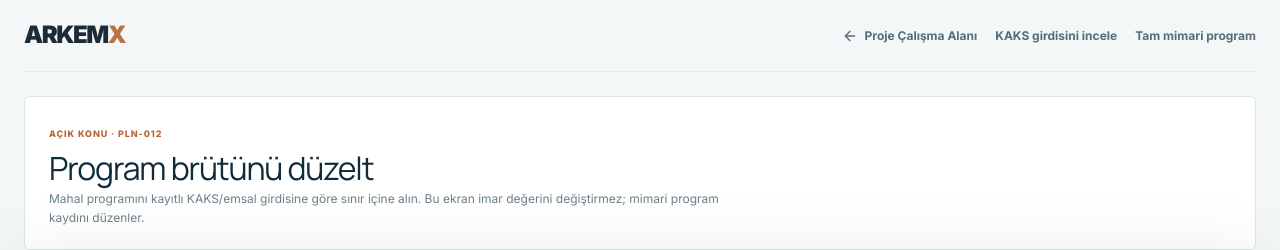
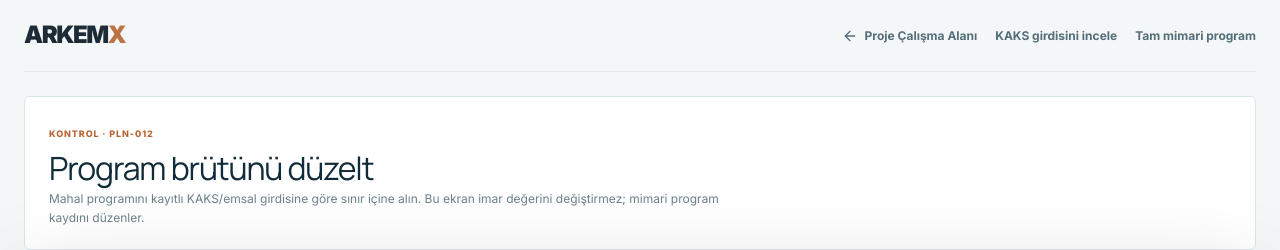
Before and after one commit to BuseIbsiroglu0637/arkemx-core-v1, a Next.js app: page /mimari-program-studyosu/kaks-duzeltme in a window 1280 px wide. Shown: the top 250 px of the page. Built offline with nearby package versions, Linux system fonts and the light colour scheme.

Commit message:
ui: label resolved KAKS page as control rather than open issue

```diff
--- a/app/mimari-program-studyosu/kaks-duzeltme/page.tsx
+++ b/app/mimari-program-studyosu/kaks-duzeltme/page.tsx
@@ -24,7 +24,7 @@ export default function Page() {
         </nav>
       </header>
       <div className="arx-kaks-page-intro">
-        <span>AÇIK KONU · PLN-012</span>
+        <span>KONTROL · PLN-012</span>
         <h1>Program brütünü düzelt</h1>
         <p>Mahal programını kayıtlı KAKS/emsal girdisine göre sınır içine alın. Bu ekran imar değerini değiştirmez; mimari program kaydını düzenler.</p>
       </div>
```
